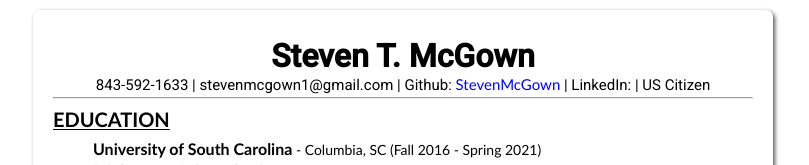
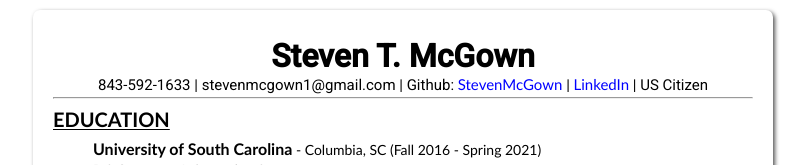
Before and after one commit to StevenMcGown/personalWebsite, an Angular app: page / in a window 1280 px wide. Shown: the top 165 px of the page, without its empty margins (237-1046 px from the left). Built offline with nearby package versions, Linux system fonts and the light colour scheme.

Commit message:
Fixed linkedin link

```diff
--- a/src/app/home/home.component.html
+++ b/src/app/home/home.component.html
@@ -17,7 +17,7 @@
         <h4>843-592-1633
         | stevenmcgown1@gmail.com
         | Github: <a href="https://github.com/StevenMcGown">StevenMcGown</a>
-        | LinkedIn:<a href="https://www.linkedin.com/in/steven-mcgown-11903a1b9/"></a>
+        | <a href="https://www.linkedin.com/in/steven-mcgown-11903a1b9/">LinkedIn</a>
         | US Citizen</h4>
         <hr />
         <br>
```
